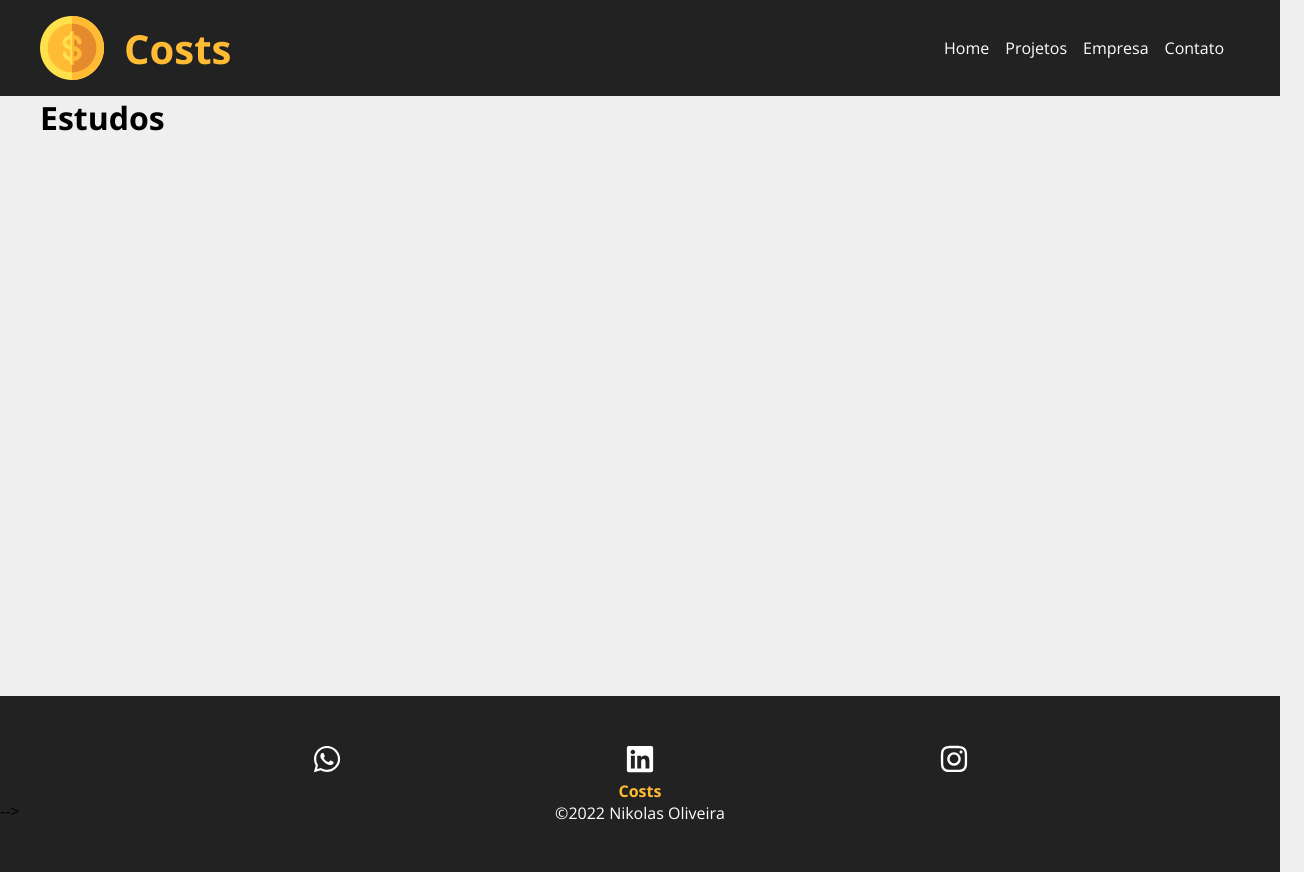
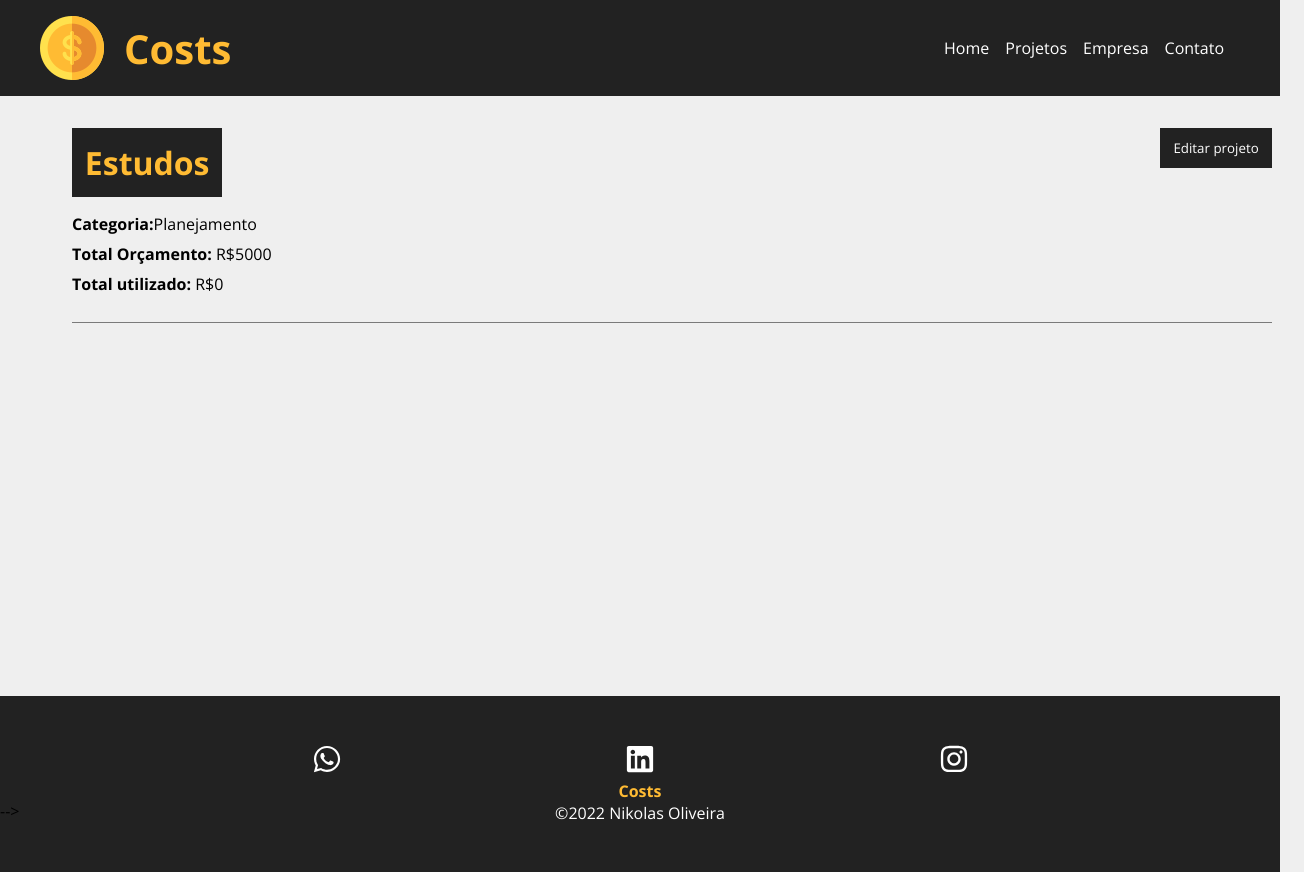
Before and after one commit to NikolasOliveir4/Manager-js-react, a React (Create React App) app: page /project/1 in a window 1280 px wide. Shown: the whole page, 1304 px wide, since content can reach past the window. Built offline with nearby package versions, Linux system fonts and the light colour scheme; data requests are answered from the project's data file.

Commit message:
Criação da página de editar e adicionar serviços ao projeto dinâmica

```diff
--- a/src/components/pages/Project.js
+++ b/src/components/pages/Project.js
@@ -1,3 +1,6 @@
+import Loading from '../layouts/Loading'
+import Container from '../layouts/Container'
+
 import styles from './Project.module.css'
 
 import {useParams} from 'react-router-dom'
@@ -8,9 +11,11 @@
     const {id} = useParams()
 
     const [project, setProject] = useState([])
+    const [showProjectForm, setShowProjectForm] = useState(false)
 
     useEffect(() =>{
-        fetch(`http://localhost:5000/projects/${id}`,{
+        setTimeout(() =>{
+            fetch(`http://localhost:5000/projects/${id}`,{
             method: 'GET',
             headers:{
                 'Content-type':'application-json'
@@ -21,10 +26,48 @@
             setProject(data)
         })
         .catch((err) => console.log(err))
+        }, 500)
     }, [id])
 
+    function toggleProjectForm(){
+        setShowProjectForm(!showProjectForm)
+    }
+
     return(
-        <h1>{project.name}</h1>
+        <>
+        {project.name ? (
+            <div className={styles.project_details}>
+                <Container customClass='column'>
+                    <div className={styles.details_container}>
+                        <h1>{project.name}</h1>
+                        <button className={styles.btn} onClick={toggleProjectForm}>
+                            {!showProjectForm ? 'Editar projeto' : 'Fechar'}
+                        </button>
+                        {!showProjectForm ? (
+                            <div className={styles.project_info}>
+                                <p>
+                                    <span>Categoria:</span>{project.category.name}
+                                </p>
+
+                                <p>
+                                    <span>Total Orçamento:</span> R${project.budget}
+                                </p>
+                                <p>
+                                    <span>Total utilizado:</span> R${project.cost}
+                                </p>
+                            </div>
+                        ) : (
+                            <div className={styles.project_info}>
+                                <p>Form edit</p>
+                            </div>
+                        )}
+                    </div>
+                </Container>
+            </div>
+        ) : (
+            <Loading />
+        )}
+        </>
     )
 }
 
--- a/src/components/pages/Project.module.css
+++ b/src/components/pages/Project.module.css
@@ -0,0 +1,51 @@
+.project_details{
+    padding: 2em;
+
+}
+
+.project_details h1,
+.project_details h2,
+.project_details p{
+    margin-bottom: 0.5em;
+}
+
+.project_details h1{
+    background-color: #222;
+    color: #ffbb33;
+    padding: .4em;
+}
+
+
+.project_details span{
+    font-weight: bold;
+}
+
+.details_container,
+.service_from_container{
+    border-bottom: 1px solid #7a7a7a;
+    margin-bottom: 1.2em;
+    padding-bottom: 1.2em;
+    display: flex;
+    justify-content: space-between;
+    flex-wrap: wrap;
+}
+
+.btn{
+    background-color: #222;
+    color:  #fff;
+    padding: 0.5em 1em;
+    text-decoration: none;
+    transition: 0.5s;
+    cursor: pointer;
+    max-height: 40px;
+    border: none;
+}
+
+.btn:hover{
+    color: #ffbb33;
+    box-shadow: 2px 2px 2px 1px rgba(255, 255, 255, 0.123)
+}
+
+.project_info{
+    width: 100%;
+}
```
